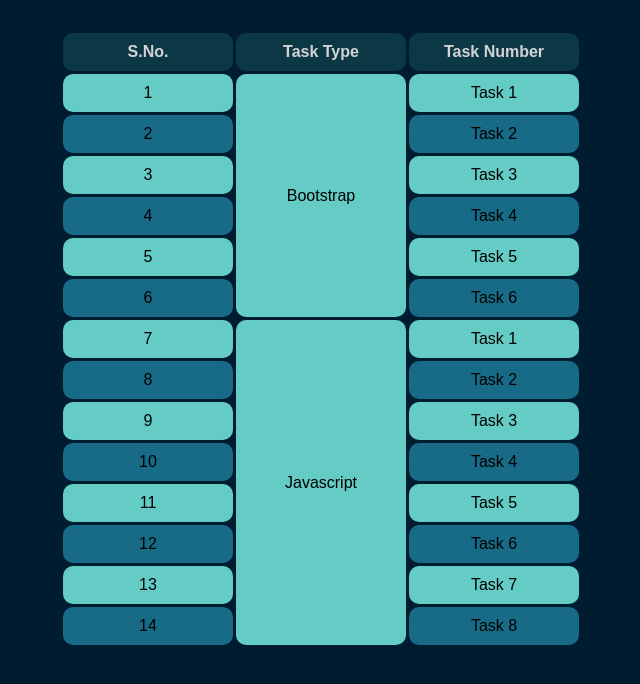
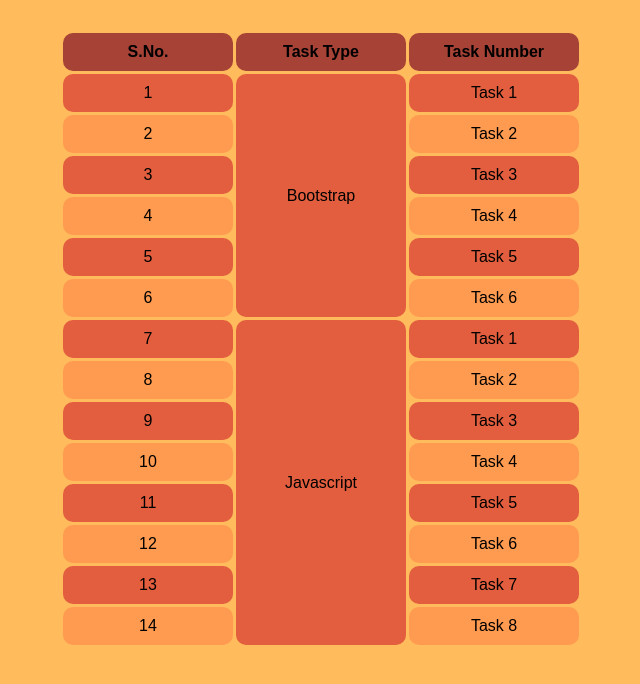
Before and after one commit to piyushk77/ethnus-internship-bs-js, a plain HTML site: page index.html in a window 1280 px wide. Shown: the whole page, without its empty margins (319-959 px from the left). Drawn offline with Linux system fonts and the light colour scheme.

Commit message:
change table colors to fall theme

```diff
--- a/index.html
+++ b/index.html
@@ -8,67 +8,67 @@
 </head>
 <body>
     <table class="main-table" cellspacing="3">
-        <tr class="dark">
+        <tr class="lightorange">
             <th>S.No.</th>
             <th>Task Type</th>
             <th>Task Number</th>
         </tr>
-        <tr class="lightgrey">
+        <tr class="darkorange">
             <td>1</td>
             <td rowspan="6">Bootstrap</td>
             <td><a target="_blank" href="./bs/bs-task-1/index.html">Task 1</a></td>
         </tr>
-        <tr class="darkgrey">
+        <tr class="orange">
             <td>2</td>
             <td><a target="_blank" href="./bs/bs-task-2/index.html">Task 2</a></td>
         </tr>
-        <tr class="lightgrey">
+        <tr class="darkorange">
             <td>3</td>
             <td><a target="_blank" href="./bs/bs-task-3/index.html">Task 3</a></td>
         </tr>
-        <tr class="darkgrey">
+        <tr class="orange">
             <td>4</td>
             <td><a target="_blank" href="./bs/bs-task-4/index.html">Task 4</a></td>
         </tr>
-        <tr class="lightgrey">
+        <tr class="darkorange">
             <td>5</td>
             <td><a target="_blank" href="./bs/bs-task-5/index.html">Task 5</a></td>
         </tr>
-        <tr class="darkgrey">
+        <tr class="orange">
             <td>6</td>
             <td><a target="_blank" href="./bs/bs-task-6/index.html">Task 6</a></td>
         </tr>
 
-        <tr class="lightgrey">
+        <tr class="darkorange">
             <td>7</td>
             <td rowspan="8">Javascript</td>
             <td><a target="_blank" href="./js/js-task-1/index.html">Task 1</a></td>
         </tr>
-        <tr class="darkgrey">
+        <tr class="orange">
             <td>8</td>
             <td><a target="_blank" href="./js/js-task-2/index.html">Task 2</a></td>
         </tr>
-        <tr class="lightgrey">
+        <tr class="darkorange">
             <td>9</td>
             <td><a target="_blank" href="./js/js-task-3/index.html">Task 3</a></td>
         </tr>
-        <tr class="darkgrey">
+        <tr class="orange">
             <td>10</td>
             <td><a target="_blank" href="./js/js-task-4/index.html">Task 4</a></td>
         </tr>
-        <tr class="lightgrey">
+        <tr class="darkorange">
             <td>11</td>
             <td><a target="_blank" href="./js/js-task-5/index.html">Task 5</a></td>
         </tr>
-        <tr class="darkgrey">
+        <tr class="orange">
             <td>12</td>
             <td><a target="_blank" href="./js/js-task-6/index.html">Task 6</a></td>
         </tr>
-        <tr class="lightgrey">
+        <tr class="darkorange">
             <td>13</td>
             <td><a target="_blank" href="./js/js-task-7/index.html">Task 7</a></td>
         </tr>
-        <tr class="darkgrey">
+        <tr class="orange">
             <td>14</td>
             <td><a target="_blank" href="./js/js-task-8/index.html">Task 8</a></td>
         </tr>
--- a/styles.css
+++ b/styles.css
@@ -1,6 +1,6 @@
 body {
     font-family: sans-serif;
-    background-color: #001C30;
+    background-color: #FFBB5C;
 }
 
 table.main-table {
@@ -14,7 +14,7 @@
 }
 
 .main-table th {
-    color: lightgray;
+   background-color: #a74237;
 }
 
 .main-table th, .main-table td{
@@ -24,16 +24,16 @@
     border-radius: 10px;
 }
 
-.lightgrey {
-    background-color: #64CCC5;
+.darkorange {
+    background-color: #E25E3E;
 }
 
-.darkgrey {
-    background-color: #176B87;
+.orange {
+    background-color: #FF9B50;
 }
 
-.dark {
-    background-color: #0c3745;
+.lightorange {
+    background-color: #FFBB5C;
 }
 
 table tr td, table tr th {
```
